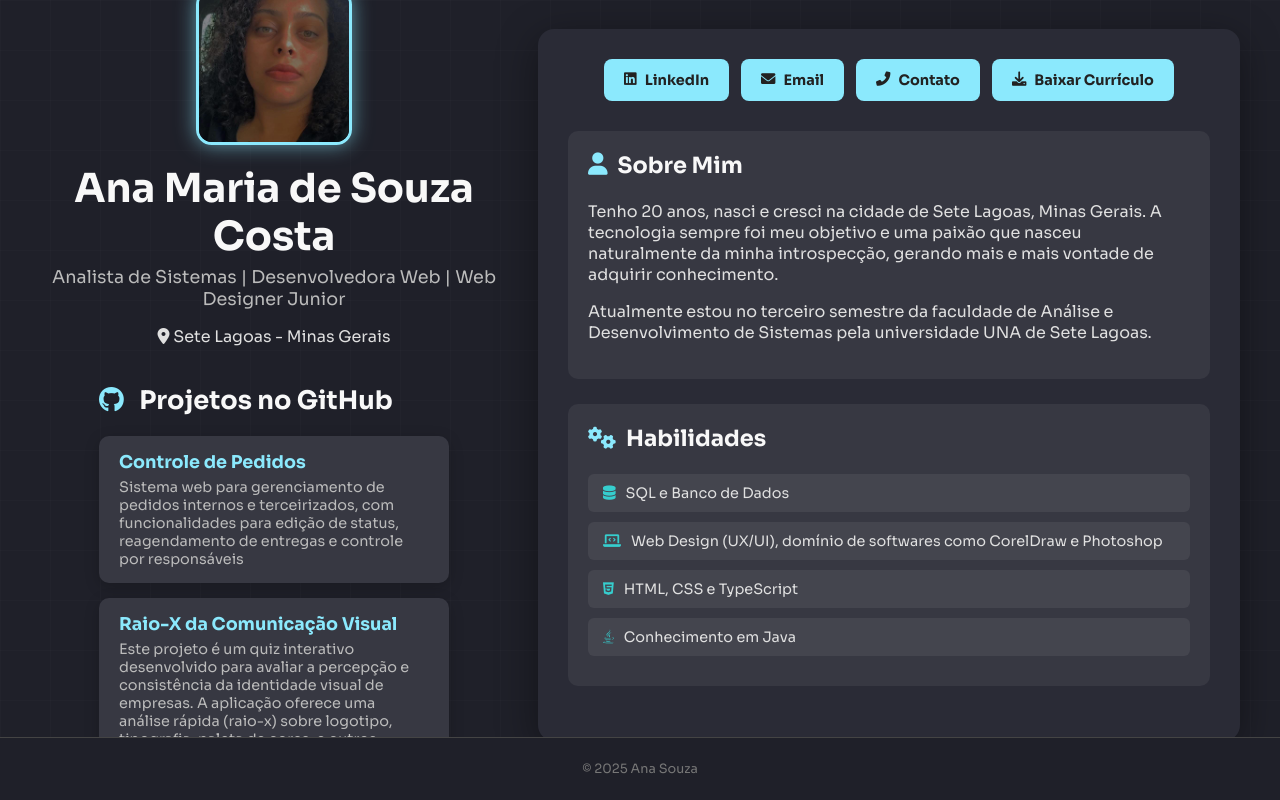
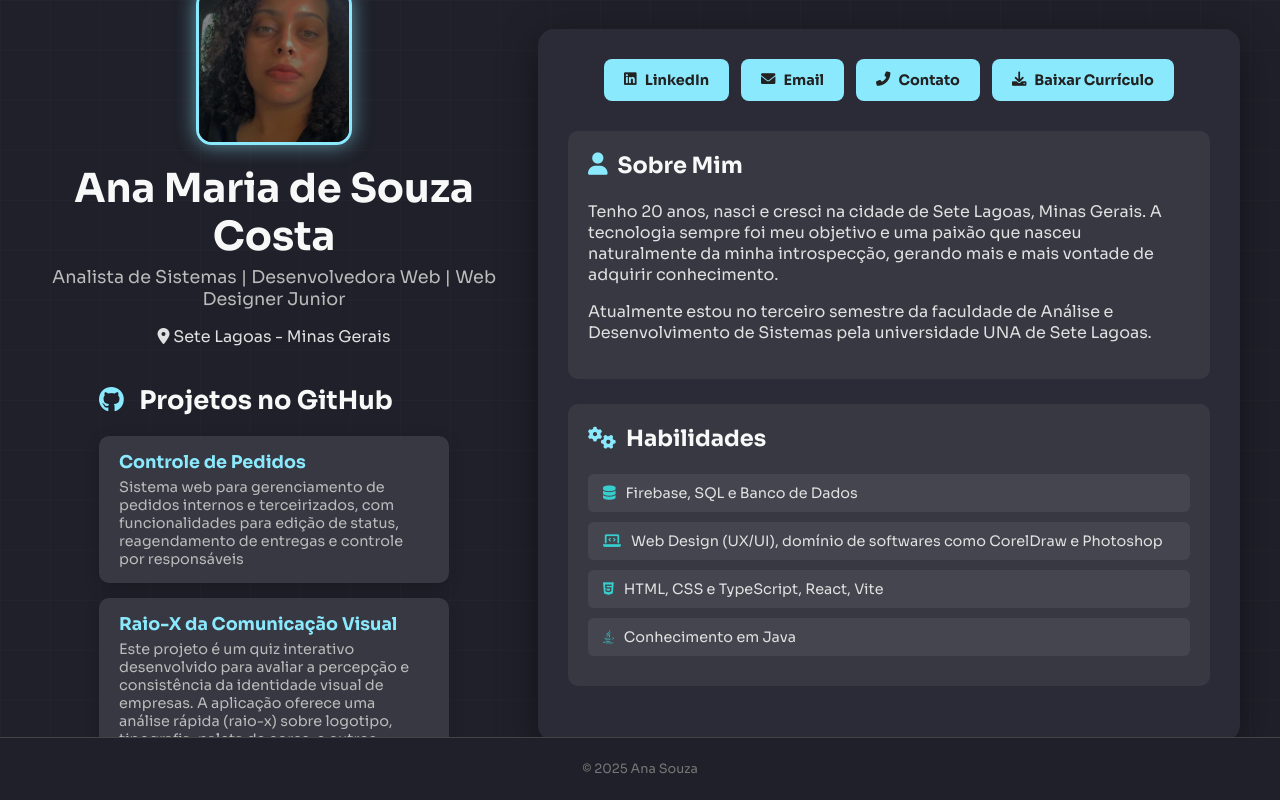
Before and after one commit to anacostasouza/perfil, a plain HTML site: page index.html in a window 1280 px wide. Drawn offline with Linux system fonts and the light colour scheme.

Commit message:
Update index.html

```diff
--- a/index.html
+++ b/index.html
@@ -60,9 +60,9 @@
                 <section class="habilidades card-section">
                     <h3><i class="fas fa-cogs"></i> Habilidades</h3>
                     <ul>
-                        <li><i class="fas fa-database"></i> SQL e Banco de Dados</li>
+                        <li><i class="fas fa-database"></i> Firebase, SQL e Banco de Dados</li>
                         <li><i class="fas fa-laptop-code"></i> Web Design (UX/UI), domínio de softwares como CorelDraw e Photoshop</li>
-                        <li><i class="fab fa-html5"></i> HTML, CSS e TypeScript</li>
+                        <li><i class="fab fa-html5"></i> HTML, CSS e TypeScript, React, Vite</li>
                         <li><i class="fab fa-java"></i> Conhecimento em Java</li>
                     </ul>
                 </section>
```
